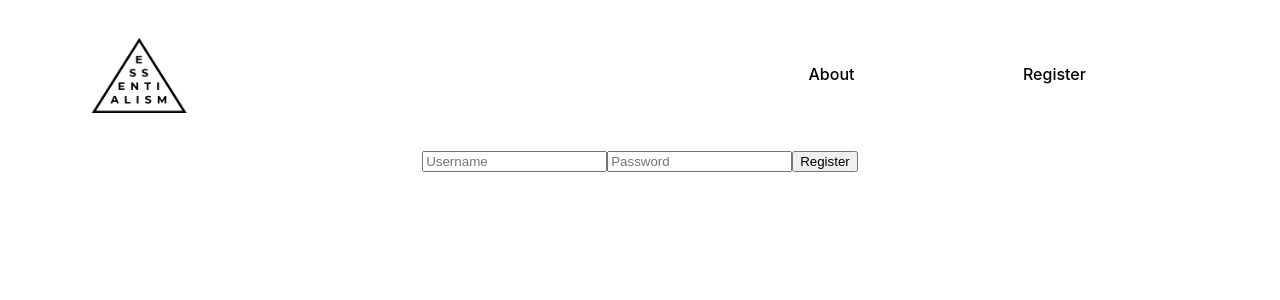
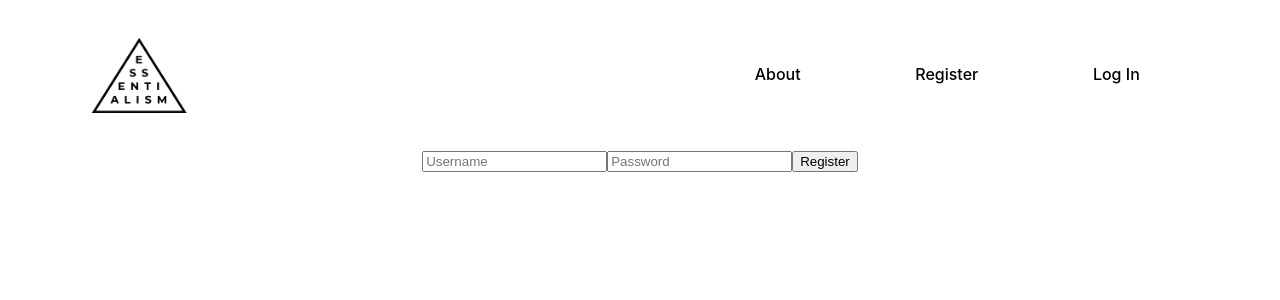
Before and after one commit to BW-Essentialism-2/FE, a React (Create React App) app in the folder front-end/: page /register in a window 1280 px wide. Shown: the top 300 px of the page. Built offline with nearby package versions, Linux system fonts and the light colour scheme.

Commit message:
log out is functional and login/log out changes based on token status

```diff
--- a/front-end/src/App.js
+++ b/front-end/src/App.js
@@ -4,22 +4,18 @@ import NavBar from './components/NavBar';
 import {Route} from 'react-router-dom'
 import Register from './components/Register';
 import AllValues from './components/AllValues';
+import PrivateRoute from './utils/PrivateRoute'
 
 function App() {
-  const [isLoggedIn, setIsLoggedIn] = useState(false)
-  useEffect(() => {
-    if(localStorage.getItem("token")) {
-      setIsLoggedIn(true)
-    }
-  }, [isLoggedIn])
+  const [isToken, setIsToken] = useState(false)
+  const toggleToken = bool => setIsToken(bool);
   return (
     <div className="App">
 
-      {/* Commented navbar out till styling is finished */}
-        <NavBar isLoggedIn={isLoggedIn}/>
+      <NavBar token={isToken} setToken={setIsToken}/>
       {/* ROUTING */}
-      <Route exact path="/register" component={Register} />
-      <Route path = "/register/values" component={AllValues}/>
+      <Route exact path="/register" render={() => <Register setToken={toggleToken}/>} />
+      <PrivateRoute path = "/register/values" component={AllValues}/>
     </div>
   );
 }
--- a/front-end/src/components/AllValues.js
+++ b/front-end/src/components/AllValues.js
@@ -6,26 +6,22 @@ const AllValues = () => {
     const dispatch = useDispatch()
     const state = useSelector(state => state.register)
 
-    const [importantValues, setImportantValues] = useState([])
+    const [value, setValue] = useState()
 
     useEffect(() => {
         dispatch(FetchValues())
     }, [dispatch])
 
 
-    const toggleValue = id => {
-
-    }
-
     return (
         <div>
             {console.log(state)}
-            {state.allValues.map(value => {
-                return <div key={value.id}>
-                    <label htmlFor={value.value}>{value.value}</label>
-                    <input type="checkbox" name={value.value} value={value.value} onChange={() => toggleValue()}/>
-                </div>
-            })}
+            {console.log(value)}
+            <select value={value} onChange={e => console.log(e.target.value)}>
+                {state.allValues.map(value => {
+                    return <option key={value.id} value={value.id}>{value.value}</option>
+                })}
+            </select>
         </div>
     )
 }
--- a/front-end/src/components/NavBar.js
+++ b/front-end/src/components/NavBar.js
@@ -1,17 +1,32 @@
-import React from 'react'
+import React, { useEffect, useState } from 'react'
 import { Link } from 'react-router-dom'
 
-const NavBar = ({isLoggedIn}) => {
+const NavBar = ({token, setToken}) => {
+    const [isUser, setIsUser] = useState(false)
+
+    const logOut = () => {
+        localStorage.removeItem('token')
+        setToken(false)
+    }
+
+    useEffect(() => {
+        if(token !== false) {
+            setIsUser(true)
+        } else {
+            setIsUser(false)
+        }
+    }, [token])
     return (
         <div className="nav">
             <nav>
+                {console.log(token)}
                 <div className="leftCont">
                     <img src={require("../logo.png")} alt="essentialism logo"/>
                 </div>
                 <div className="links">
                     <Link to="/about">About</Link>
-                    {isLoggedIn ? <Link>Log In</Link> :
-                    <Link to="/register">Register</Link>}
+                    <Link to="/register">Register</Link>
+                    {isUser === false ? <Link>Log In</Link> : <Link onClick={e => logOut()}>Log Out</Link> }
                 </div>
             </nav>
         </div>
--- a/front-end/src/components/Register.js
+++ b/front-end/src/components/Register.js
@@ -3,7 +3,7 @@ import {useRequest} from '../utils/useRequest'
 
 import { useHistory } from 'react-router-dom'
 
-const Register = () => {
+const Register = ({setToken}) => {
     const history = useHistory()
     const [credentials, setCredentials] = useState({
         username: "",
@@ -18,6 +18,7 @@ const Register = () => {
         useRequest('/api/auth/register', 'post', false, credentials)
             .then(res => {
                 localStorage.setItem('token', res.data.token)
+                setToken(true)
                 localStorage.setItem('user_id', res.data.user.id)
                 history.push('/register/values')
             })
@@ -27,6 +28,7 @@ const Register = () => {
     return (
         <div>
             <form onSubmit={e => HandleSubmit(e)}>
+                {console.log(setToken)}
                 <input name="username" placeholder="Username" value={credentials.username} onChange={e => handleChanges(e)}/>
                 <input type="password" name="password" placeholder="Password" value={credentials.password} onChange={e => handleChanges(e)}/>
                 <button type="submit">Register</button>
```
